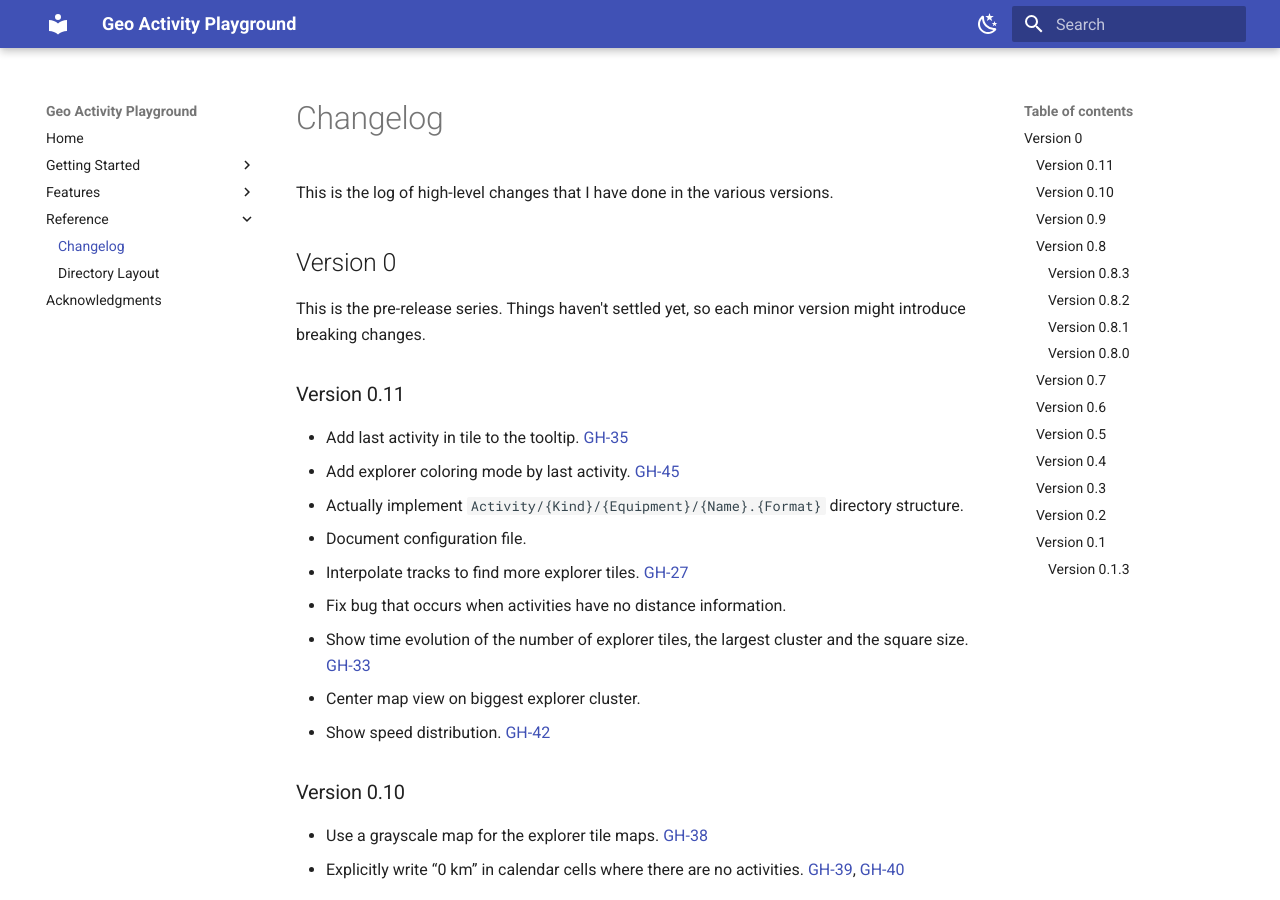
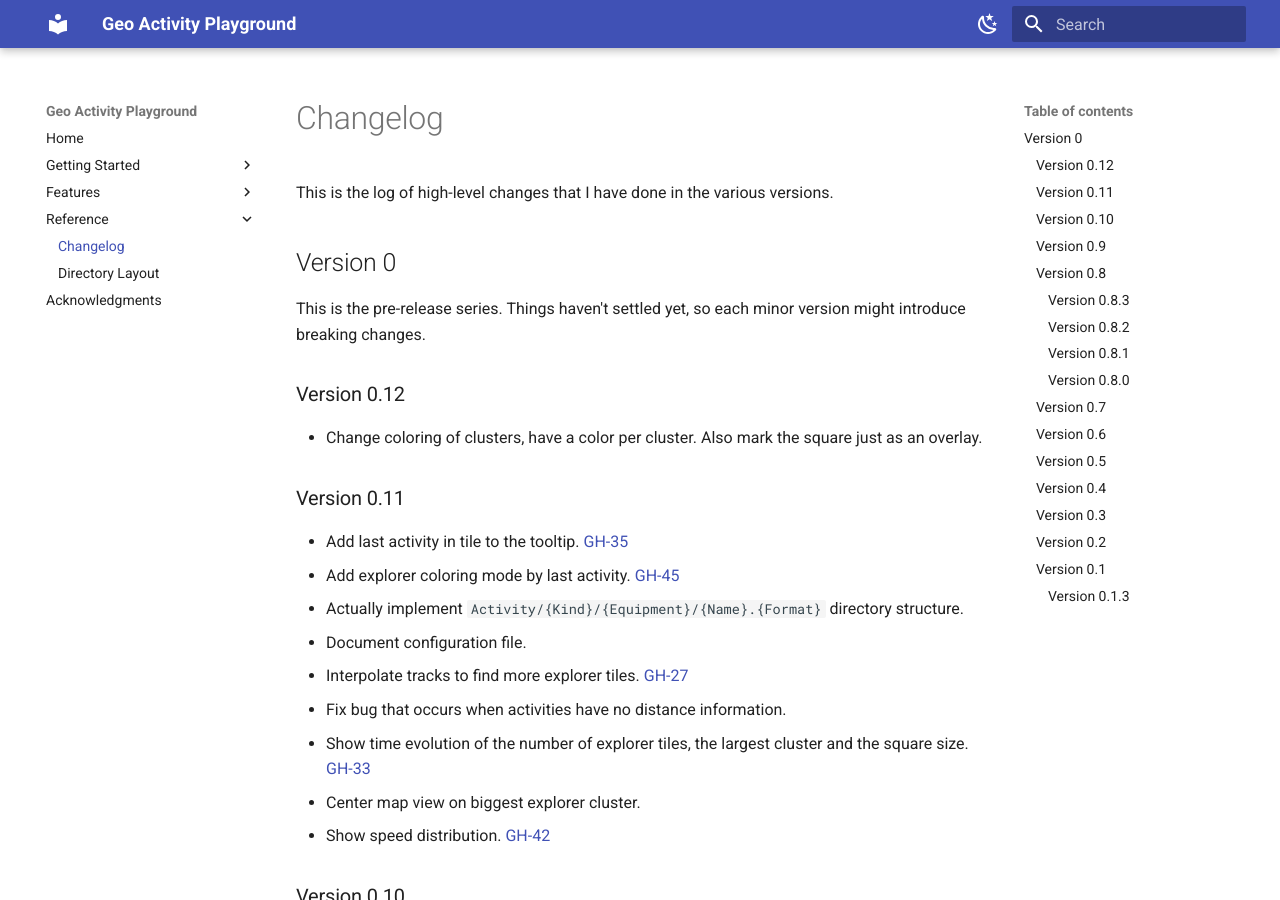
Before and after one commit to martin-ueding/geo-activity-playground, an MkDocs documentation site: the page built from docs/reference/changelog.md, in a window 1280 px wide and 900 px high. Built offline with MkDocs 1.6.1 and Material for MkDocs 9.7.7, drawn with Linux system fonts in a browser that asks for light colours.

Commit message:
Changelog entry

```diff
--- a/docs/reference/changelog.md
+++ b/docs/reference/changelog.md
@@ -5,6 +5,10 @@ This is the log of high-level changes that I have done in the various versions.
 ## Version 0
 
 This is the pre-release series. Things haven't settled yet, so each minor version might introduce breaking changes.
+
+### Version 0.12
+
+- Change coloring of clusters, have a color per cluster. Also mark the square just as an overlay.
 
 ### Version 0.11
 
```
